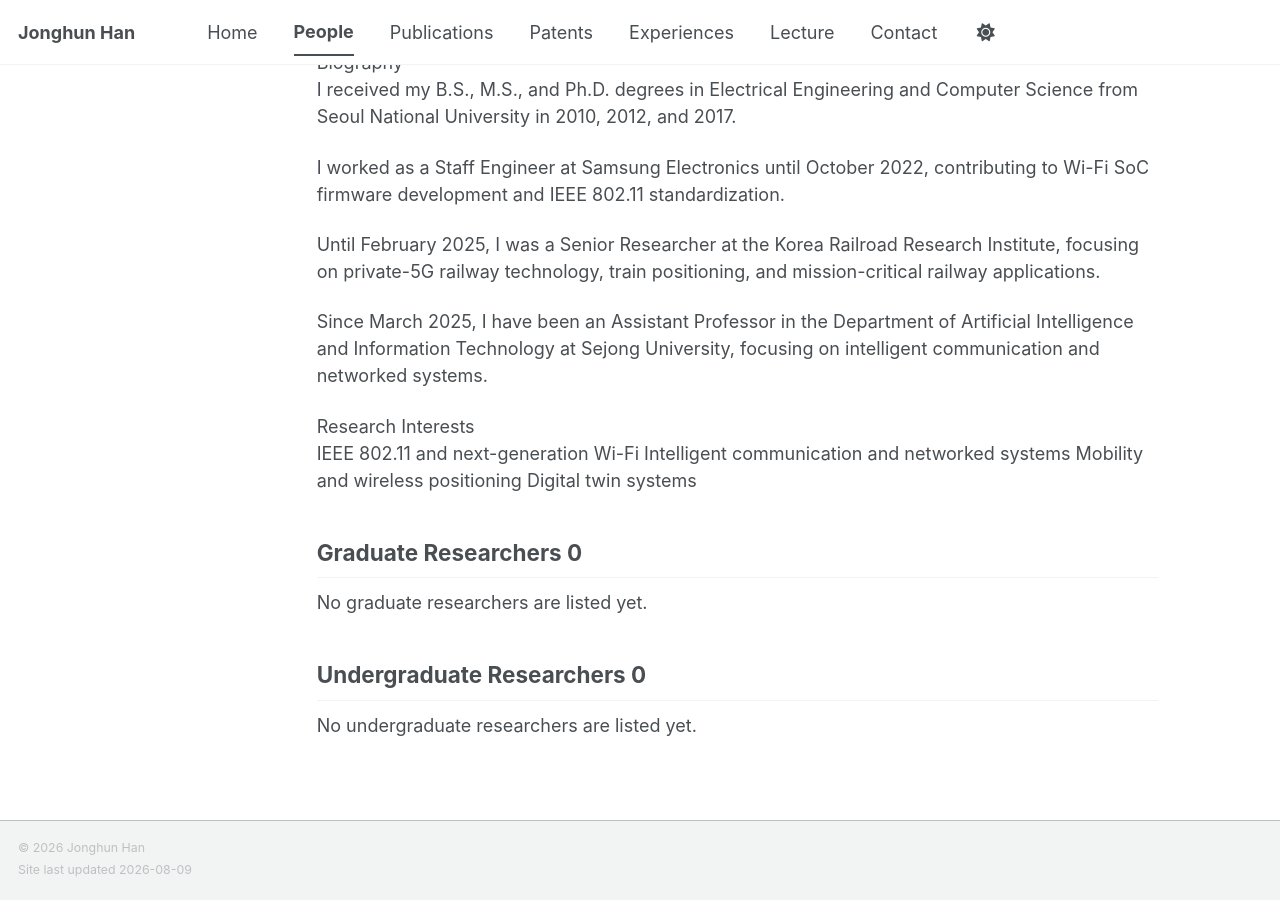
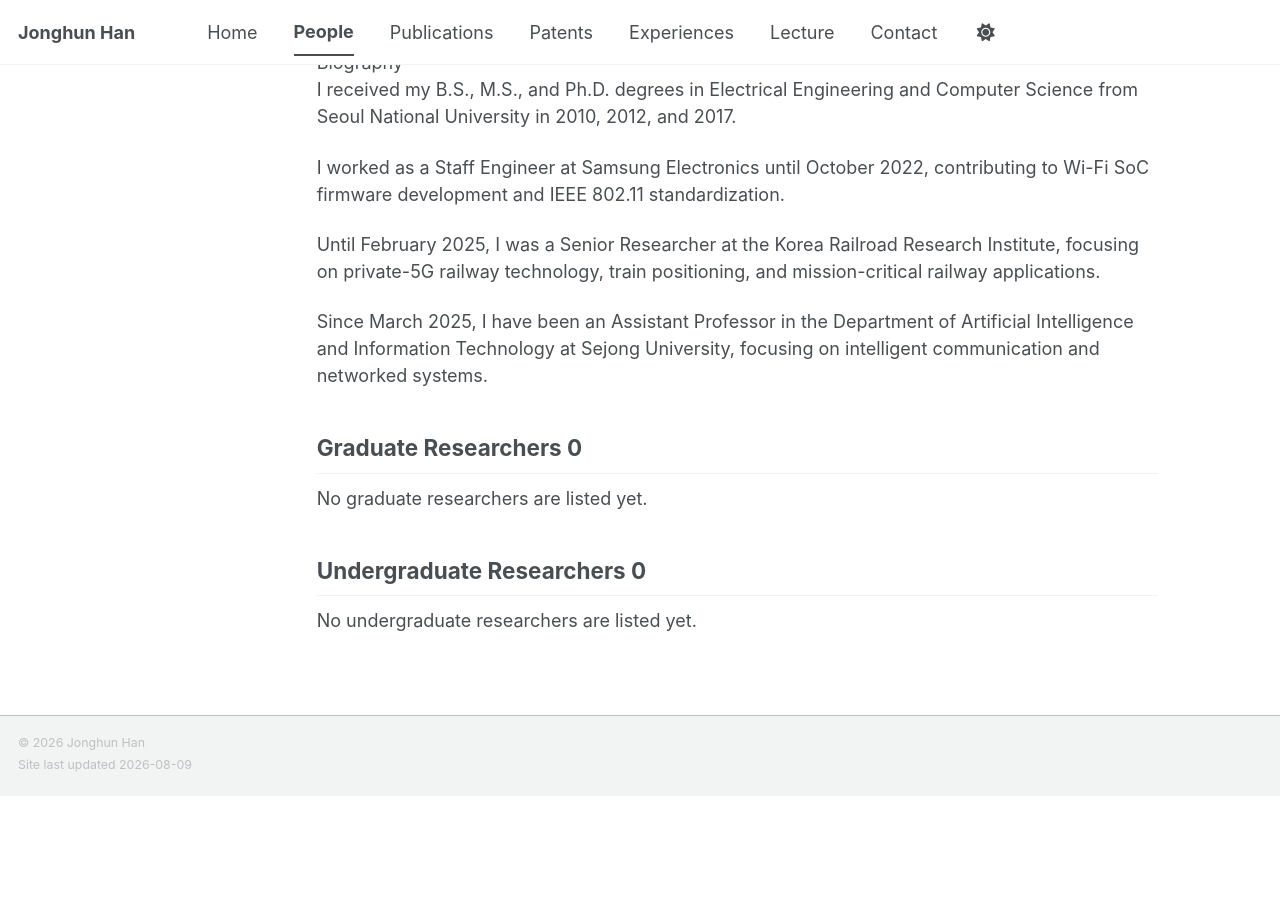
Before and after one commit to icnsl/icnsl.github.io, a Jekyll site: the page built from _pages/people.md, in a window 1280 px wide and 900 px high, scrolled down 1021 px. Built offline with Jekyll 4.4.1, drawn with Linux system fonts in a browser that asks for light colours; some web fonts are replaced; a script bundle is joined from its source files by our own code; library files that are not in the unit come from our copies; after the commit the page ends 1817 px from its top, so only the background shows below that.

Commit message:
Add files via upload

```diff
--- a/_data/people.yml
+++ b/_data/people.yml
@@ -14,11 +14,6 @@ faculty:
       - "I worked as a Staff Engineer at Samsung Electronics until October 2022, contributing to Wi-Fi SoC firmware development and IEEE 802.11 standardization."
       - "Until February 2025, I was a Senior Researcher at the Korea Railroad Research Institute, focusing on private-5G railway technology, train positioning, and mission-critical railway applications."
       - "Since March 2025, I have been an Assistant Professor in the Department of Artificial Intelligence and Information Technology at Sejong University, focusing on intelligent communication and networked systems."
-    research_interests:
-      - "IEEE 802.11 and next-generation Wi-Fi"
-      - "Intelligent communication and networked systems"
-      - "Mobility and wireless positioning"
-      - "Digital twin systems"
 
 # Example member fields: name, photo, program, period, research, email, linkedin.
 graduate_researchers: []
```
